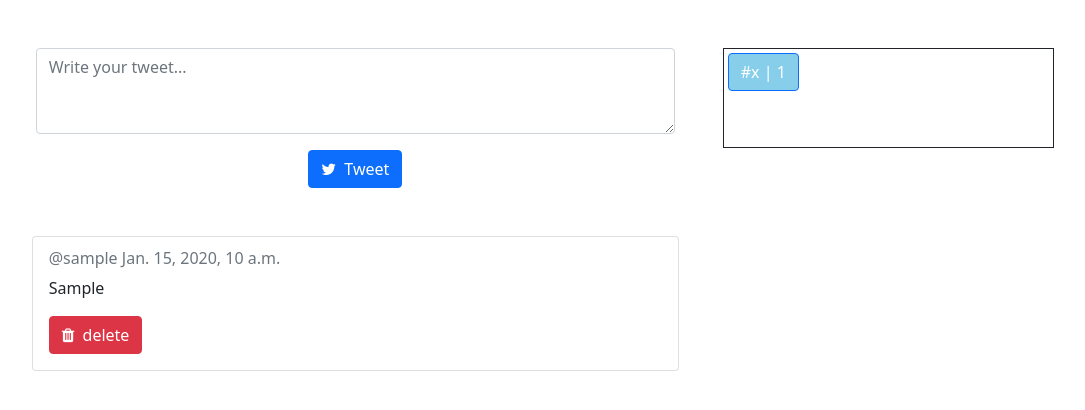
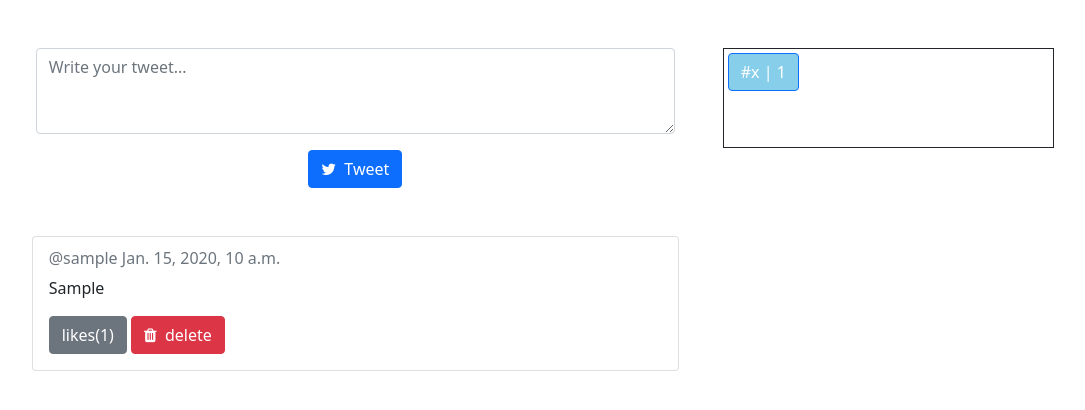
Before and after one commit to rising-stark/django_twitter, a Django app: page /tweet in a window 1280 px wide. Shown: the top 410 px of the page, without its empty margins (107-1192 px from the left). Run offline with Django 3.2, Linux system fonts and the light colour scheme; a user stored in the database is signed in; tables that the repository leaves empty hold one stand-in row (values such as "Sample post"); some libraries are stand-ins or nearby versions.

Commit message:
show likes but not allow to like own tweet

```diff
--- a/twitter/tweet/templates/tweet.html
+++ b/twitter/tweet/templates/tweet.html
@@ -26,6 +26,9 @@
     }
     .hashtag{
       background: skyblue;
+    }
+    .card form{
+      display: inline-block;
     }
   </style>
 </head>
@@ -65,6 +68,8 @@
                         <input type="hidden" name="tweet_id" value={{tweet.tweet_id}}>
                         {% if request.user != tweet.username %}
                           <button type="submit" class="btn btn-info" title="If you have liked once, it will unlike on clicking it again">likes({{tweet.likes}})</button>
+                        {% else %}
+                          <span class="btn btn-secondary" title="Can't like your own tweeet">likes({{tweet.likes}})</span>
                         {% endif %}
                       </form>
                       <form method="POST" action="/delete">
```
